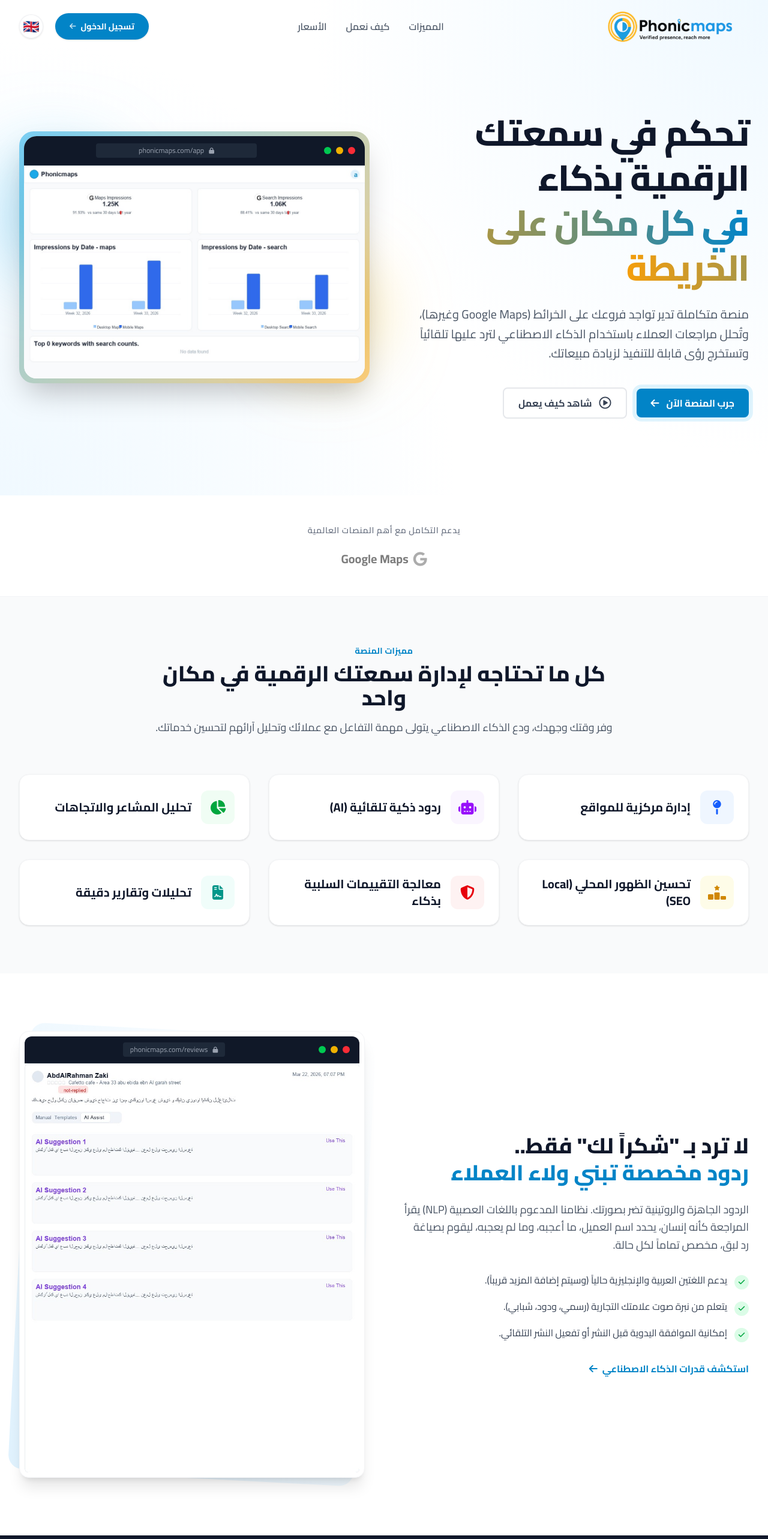
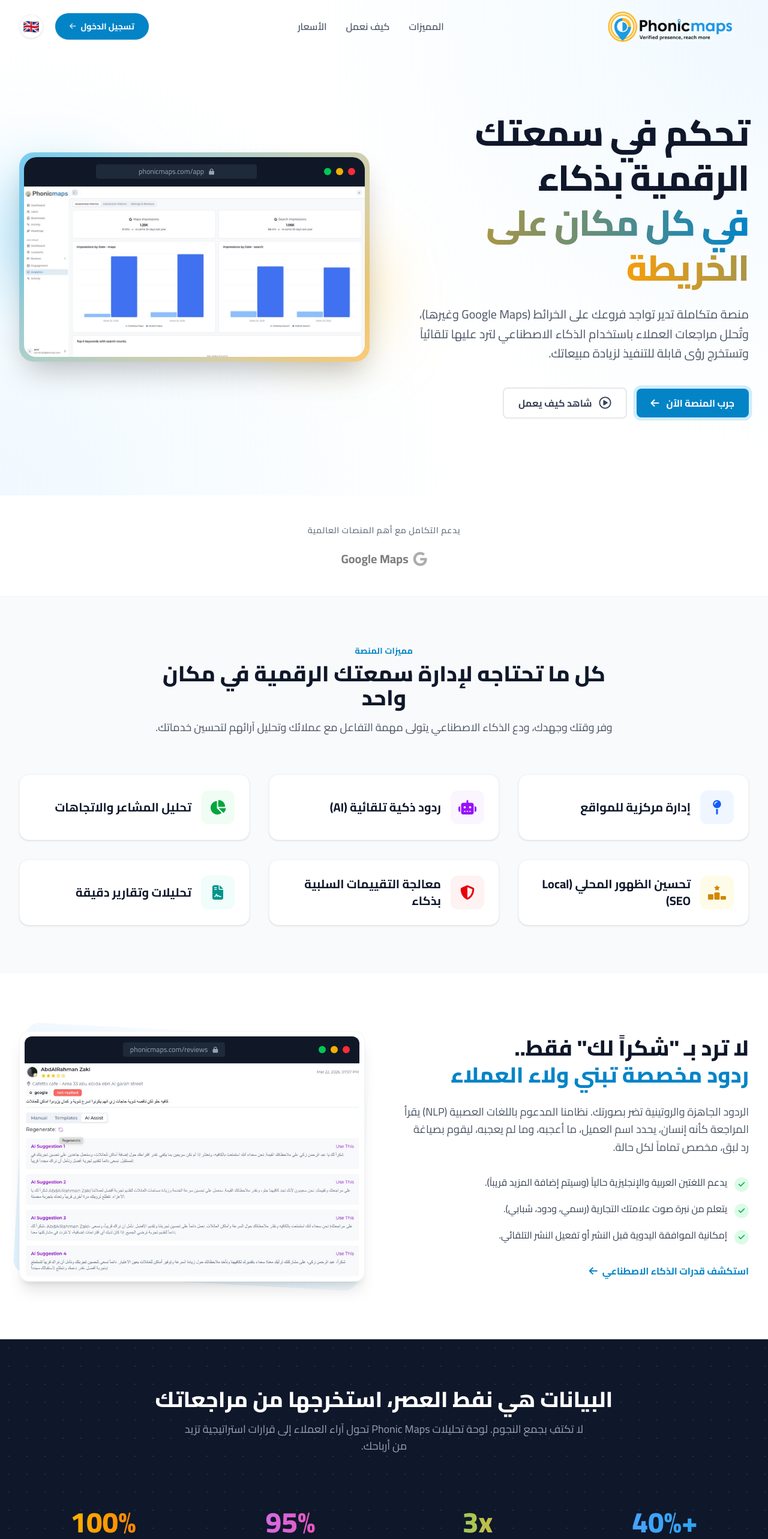
Before and after one commit to amrelghonemy/phonic-maps, a Next.js app: page / in a window 1280 px wide. Shown: the top 2566 px of the page at 60% size. Built offline with nearby package versions, Linux system fonts and the light colour scheme; no server answers.

Commit message:
feat: use exact screenshots as-is just resized - dashboard 1200x600, ai-assist 900x574 (no redraw)

```diff
--- a/components/ai-section.tsx
+++ b/components/ai-section.tsx
@@ -64,7 +64,7 @@ export function AISection() {
                   src="/ai-assist-preview.jpg"
                   alt={isAr ? "AI Assist لإدارة المراجعات - Cafetto cafe" : "AI Assist Review Management - Cafetto cafe"}
                   width={900}
-                  height={1100}
+                  height={574}
                   className="w-full h-auto object-cover"
                 />
               </div>
--- a/components/hero.tsx
+++ b/components/hero.tsx
@@ -69,7 +69,7 @@ export function Hero() {
                   src="/dashboard-preview.jpg"
                   alt="Phonic Maps Dashboard - Analytics Preview"
                   width={1200}
-                    height={750}
+                  height={600}
                   priority
                   className="w-full h-auto object-cover opacity-95 transition-transform duration-500 hover:scale-105"
                 />
```
Also changed, not shown: public/ai-assist-preview.jpg, public/dashboard-preview.jpg. Lines whose indentation alone changed are shown as unchanged.
